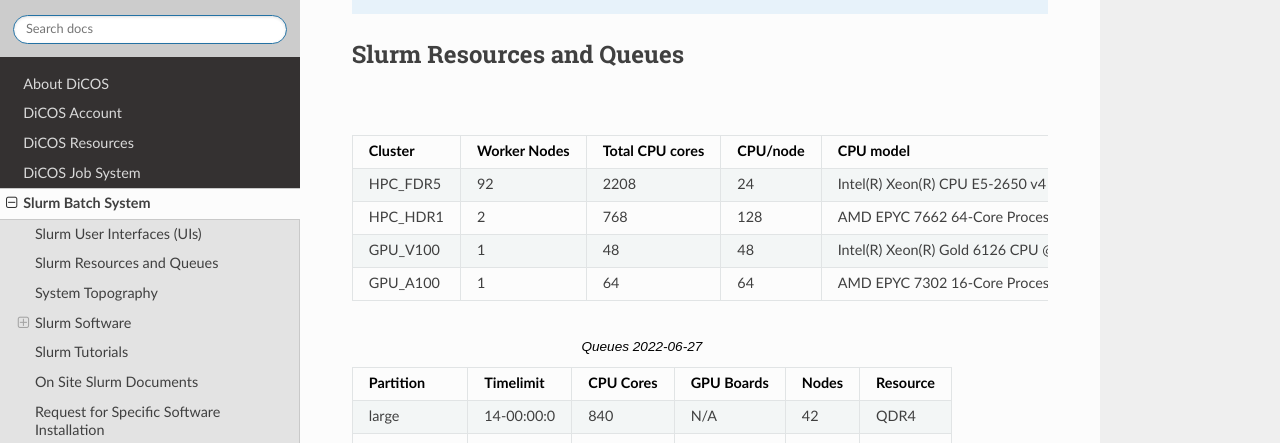
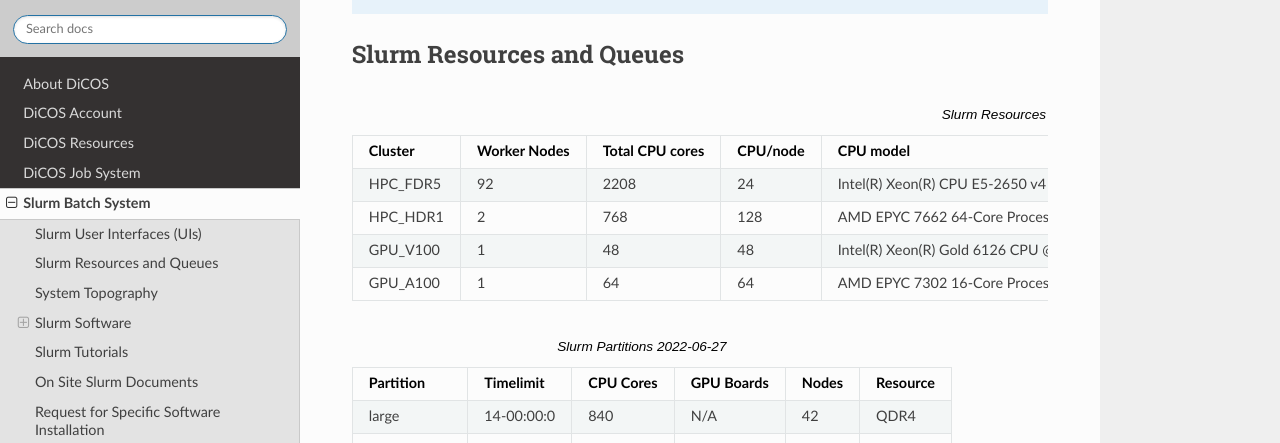
Before and after one commit to ASGCOPS/dicos_document, a Sphinx documentation site: the page built from docs/source/slurm_job_submission.rst, in a window 1280 px wide and 900 px high, scrolled down 669 px. Shown: the part 153-596 px from the top of the window. Built offline with Sphinx 7.4.7 and the Read the Docs theme 2.0.0, drawn with Linux system fonts in a browser that asks for light colours.

Commit message:
Edit slurm_job_submission.rst

```diff
--- a/docs/source/slurm_job_submission.rst
+++ b/docs/source/slurm_job_submission.rst
@@ -51,7 +51,7 @@
 Slurm Resources and Queues
 -------------------------------
 
-.. list-table:: Resources 2022-06-27
+.. list-table:: Slurm Resources 2022-06-27
    :header-rows: 1
 
    * - Cluster
@@ -108,10 +104,9 @@
      - 100GbE
      - A100
      - 8
-     - DiCOSApp, Slurm
 
 
-.. list-table:: Queues 2022-06-27
+.. list-table:: Slurm Partitions 2022-06-27
    :header-rows: 1
 
    * - Partition
```
Also changed, not shown: other parts of docs/source/slurm_job_submission.rst (+0 -4 lines).
